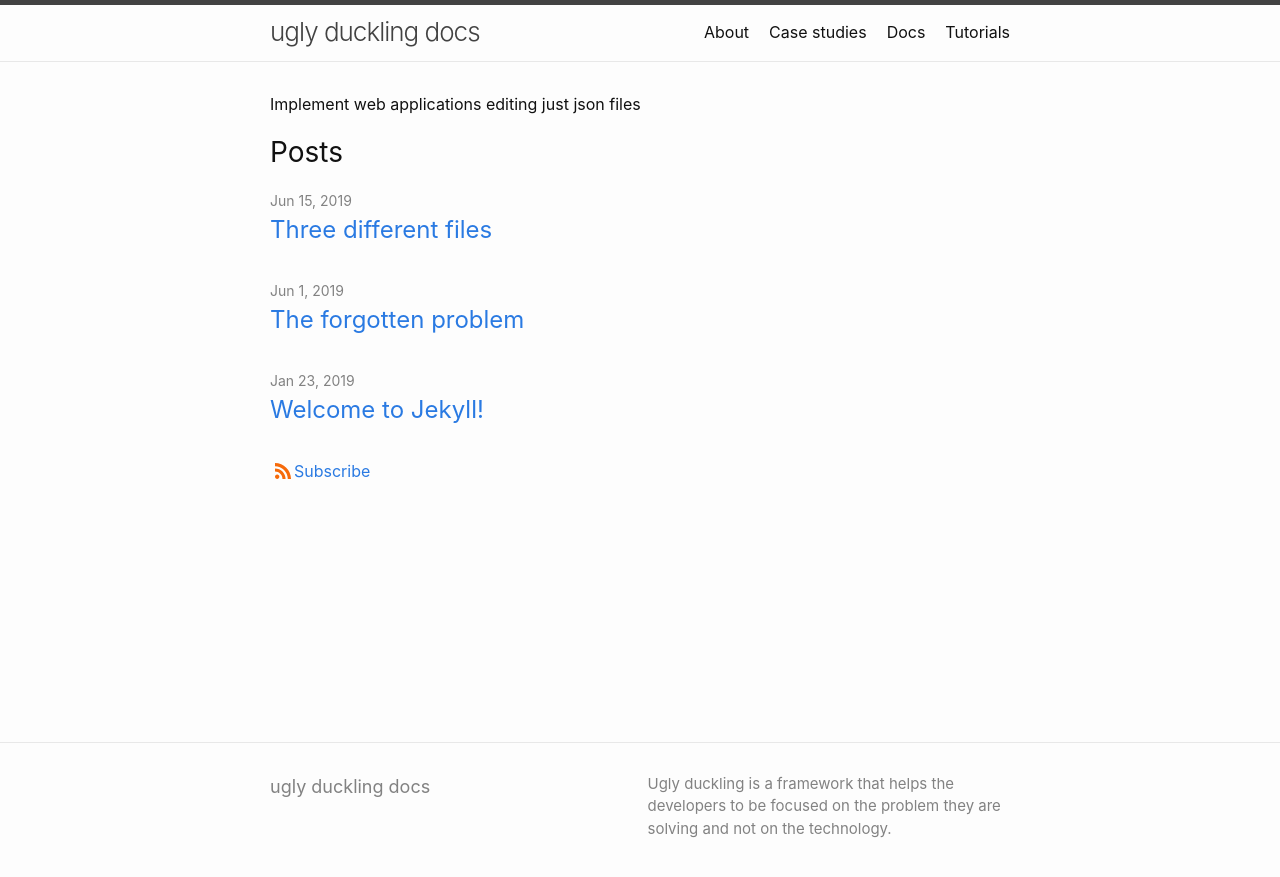
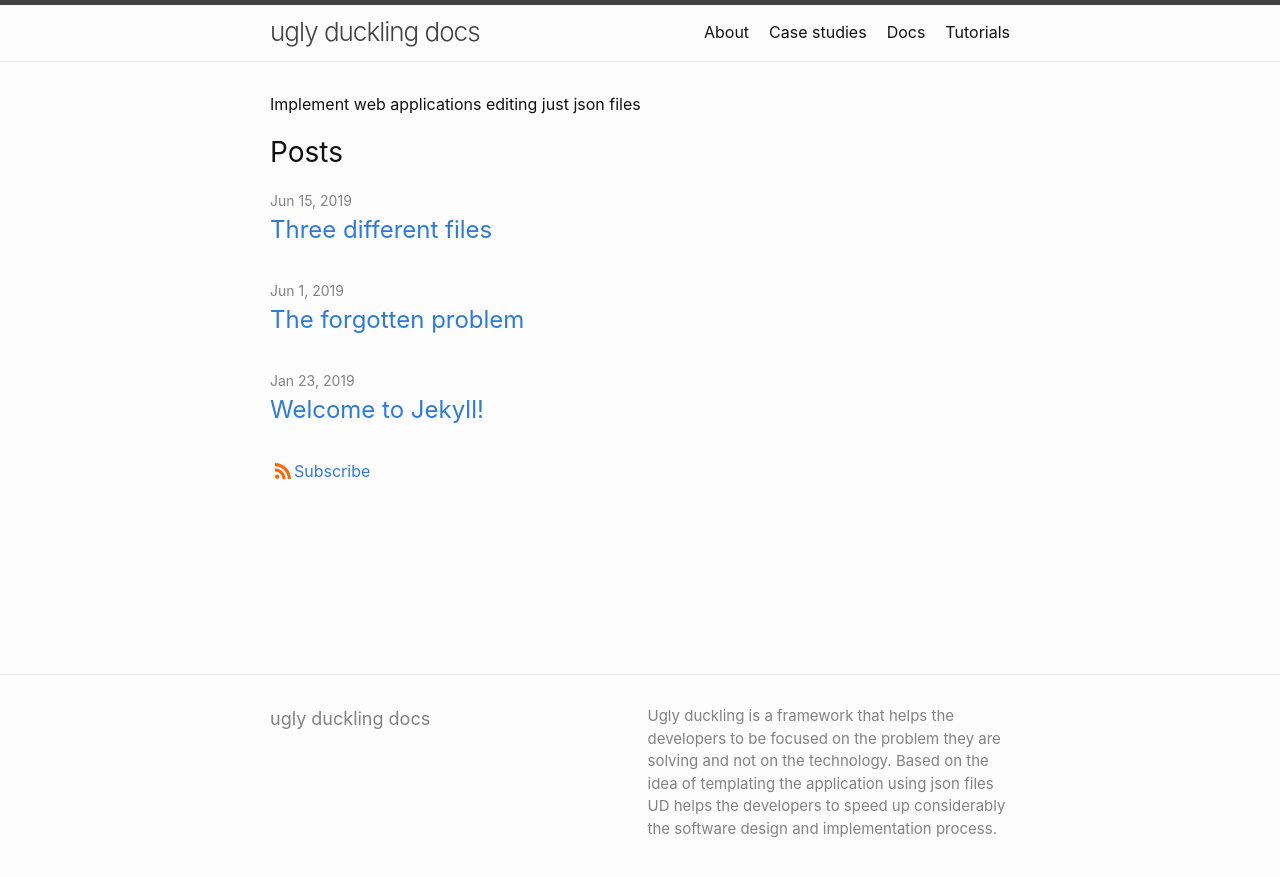
Before and after one commit to fabiomattei/uddocs, a Jekyll site: the page built from index.md, in a window 1280 px wide. Shown: the top 877 px of the page. Built offline with Jekyll 4.4.1, drawn with Linux system fonts in a browser that asks for light colours.

Commit message:
updating site description

```diff
--- a/_config.yml
+++ b/_config.yml
@@ -17,7 +17,9 @@ title: ugly duckling docs
 # email: your-email@example.com
 description: >- # this means to ignore newlines until "baseurl:"
   Ugly duckling is a framework that helps the developers to be focused on the problem
-  they are solving and not on the technology.
+  they are solving and not on the technology. Based on the idea of templating the application
+  using json files UD helps the developers to speed up considerably the software design and
+  implementation process.
 # baseurl: "" # the subpath of your site, e.g. /blog
 url: "https://www.uddocs.com" # the base hostname & protocol for your site, e.g. http://example.com
 twitter_username: fabiomattei
```
